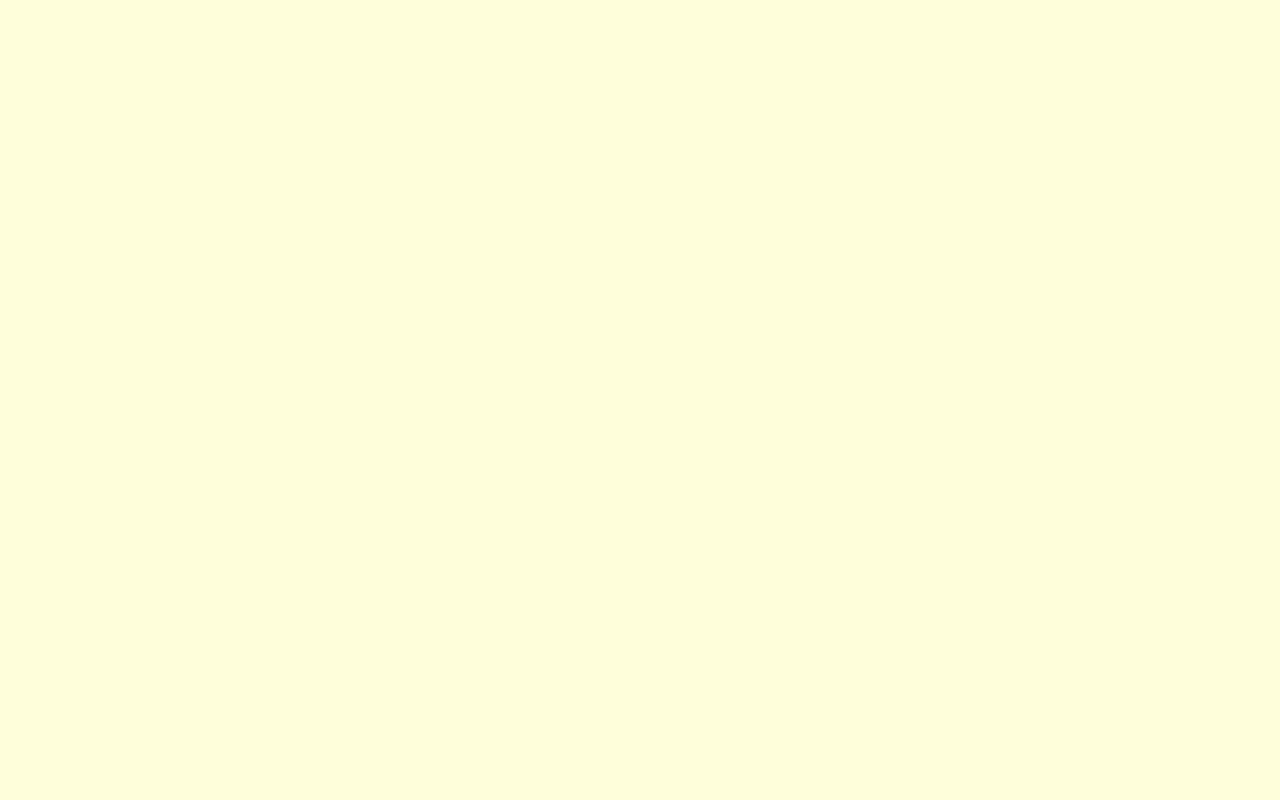
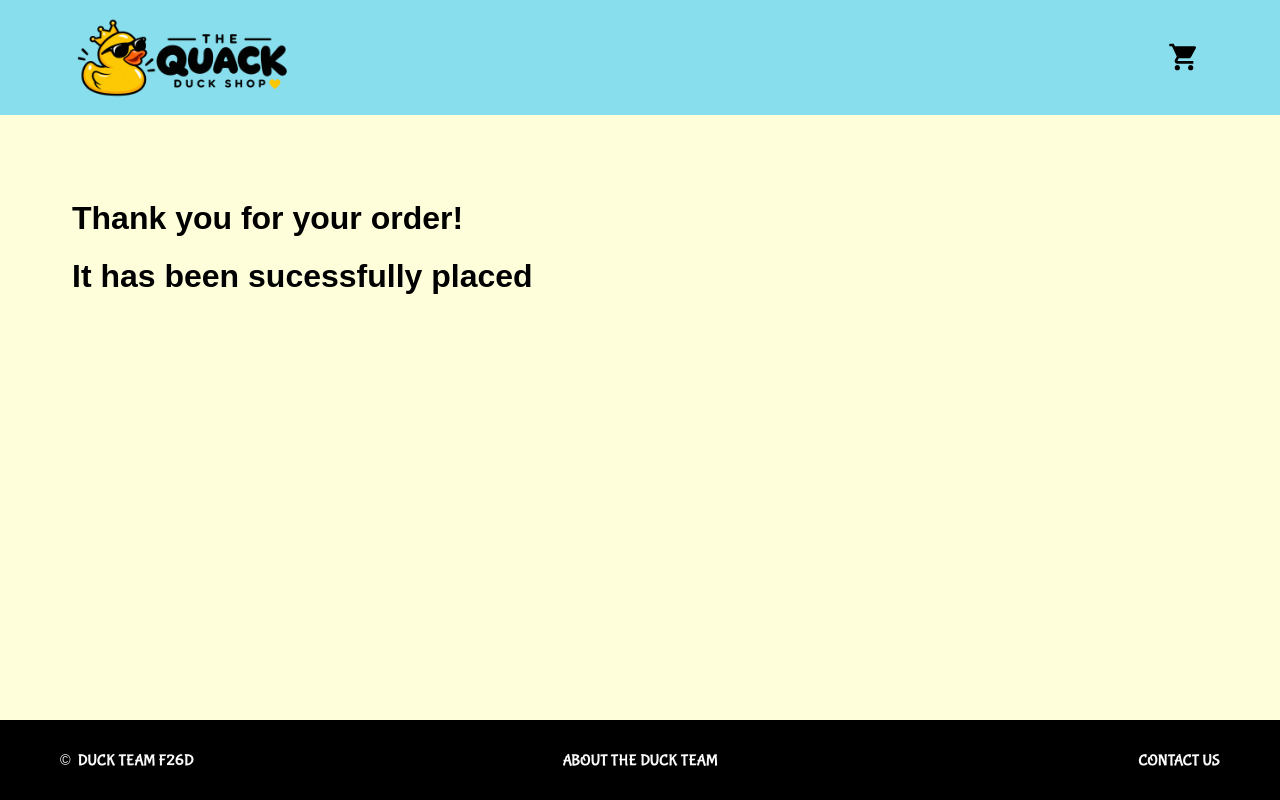
Before and after one commit to lindaalbrektsson/the-quack-duck-shop, a React (Vite) app: page /order-confirmation in a window 1280 px wide. Before the commit this address had no page. Built offline with nearby package versions, Linux system fonts and the light colour scheme.

Commit message:
Commit to save work

```diff
--- a/src/App.tsx
+++ b/src/App.tsx
@@ -7,6 +7,7 @@ import ProductDetailsPage from "./pages/ProductDetailsPage/ProductDetailsPage";
 import CheckoutPage from "./pages/CheckoutPage/CheckoutPage";
 import AboutPage from "./pages/AboutPage/AboutPage";
 import { CartProvider } from "./context/CartContext";
+import OrderConfirmationPage from "./pages/OrderConfirmationPage/OrderConfiramtionPage";
 
 const App = () => {
   return (
@@ -16,6 +17,7 @@ const App = () => {
           <Route path="/" element={<ProductListPage />} />
           <Route path="/products/:id" element={<ProductDetailsPage />} />
           <Route path="/checkout" element={<CheckoutPage />} />
+          <Route path="/order-confirmation" element={<OrderConfirmationPage />} />
           <Route path="/about" element={<AboutPage />} />
         </Route>
       </Routes>
--- a/src/pages/CheckoutPage/CheckoutPage.tsx
+++ b/src/pages/CheckoutPage/CheckoutPage.tsx
@@ -9,6 +9,7 @@ import type { PaymentMethodFormData } from "../../components/forms/PaymentMethod
 import "./CheckoutPage.css";
 import PaymentMethodForm from "../../components/forms/PaymentMethodForm/PaymentMethodForm";
 import { CartContext } from "../../context/CartContext";
+import { useNavigate } from "react-router-dom";
 
 
 function CheckoutPage() {
@@ -21,6 +22,8 @@ function CheckoutPage() {
     cartItems,
     removeItem,
     totalPrice } = useContext(CartContext)!;
+
+    const navigate = useNavigate()
 
   const [shippingCost, setShippingCost] = useState(0);
   //state for the payment method. This is to store the selected method.
@@ -38,6 +41,7 @@ function CheckoutPage() {
 
   const handlePaymentContinue = (data: PaymentMethodFormData) => {
     setPaymentMethod(data.paymentMethod);
+    navigate("/order-confirmation")
   };
 
 
--- /dev/null
+++ b/src/pages/OrderConfirmationPage/OrderConfiramtionPage.tsx
@@ -0,0 +1,13 @@
+const OrderConfirmationPage = () => {
+    return (
+        <>
+        <div>
+            <h1>Thank you for your order!</h1>
+            <h1>It has been sucessfully placed</h1>
+        </div>
+
+        </>
+    )
+}
+
+export default OrderConfirmationPage
```
Also changed, not shown: src/components/OrderSummary/OrderSummary.tsx (added, +10 -0 lines), src/components/OrderSummary/OrderSummary.css (added), src/pages/OrderConfirmationPage/OrderConfirmationPage.css (added).
